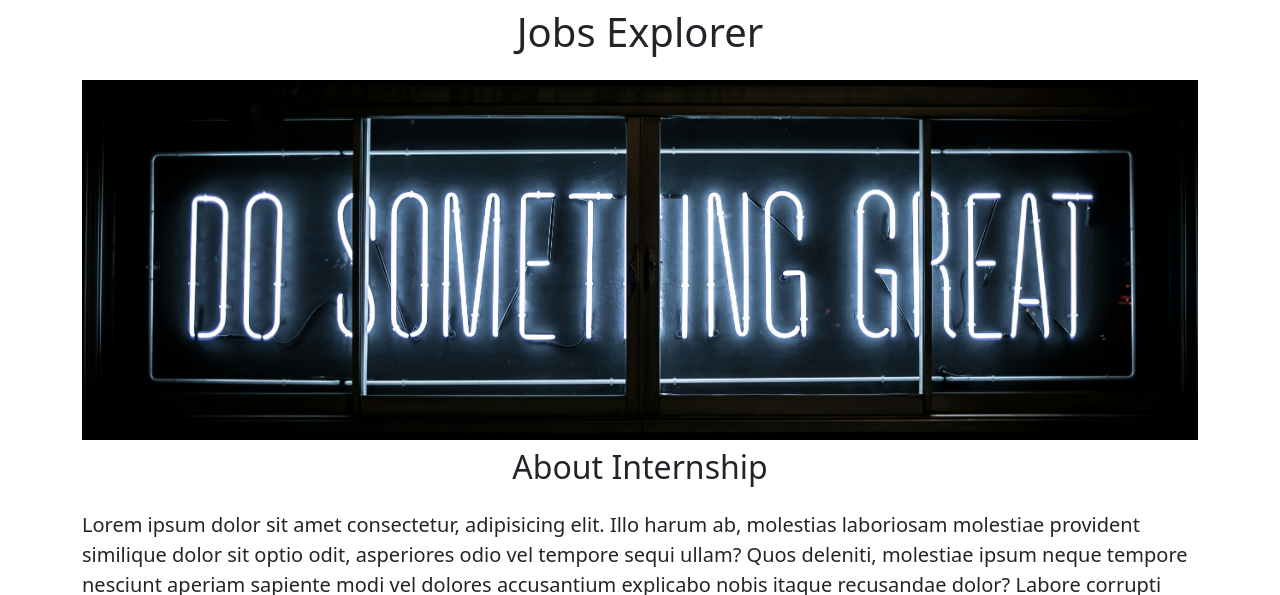
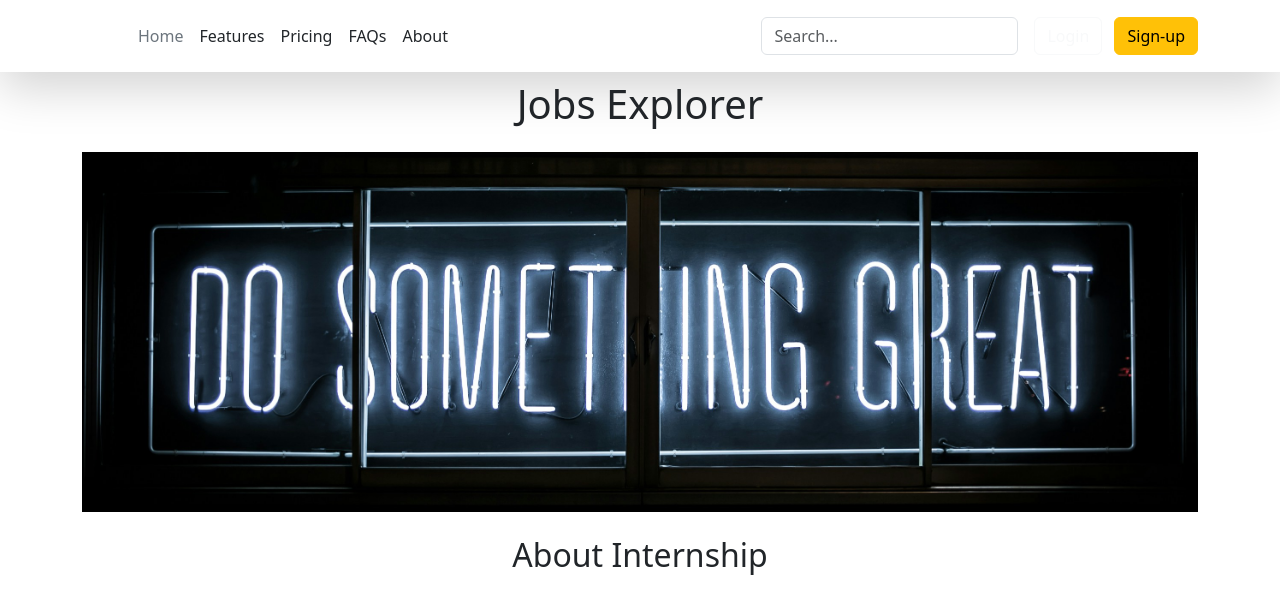
Before and after one commit to Jeet-1577/flask-web, a Flask app: page / in a window 1280 px wide. Shown: the top 595 px of the page. Run offline with Flask 3, Linux system fonts and the light colour scheme.

Commit message:
footer added

```diff
--- /dev/null
+++ b/templates/footer.html
@@ -0,0 +1,12 @@
+<div class="container">
+    <footer class="py-3 my-4">
+      <ul class="nav justify-content-center border-bottom pb-3 mb-3">
+        <li class="nav-item"><a href="#" class="nav-link px-2 text-body-secondary">Home</a></li>
+        <li class="nav-item"><a href="#" class="nav-link px-2 text-body-secondary">Features</a></li>
+        <li class="nav-item"><a href="#" class="nav-link px-2 text-body-secondary">Pricing</a></li>
+        <li class="nav-item"><a href="#" class="nav-link px-2 text-body-secondary">FAQs</a></li>
+        <li class="nav-item"><a href="#" class="nav-link px-2 text-body-secondary">About</a></li>
+      </ul>
+      <p class="text-center text-body-secondary">© 2024 Company, Inc</p>
+    </footer>
+  </div>
--- a/templates/home.html
+++ b/templates/home.html
@@ -10,6 +10,7 @@
             height: 360px;
             width: 100%;
             object-fit: cover;
+            margin-bottom: 16px;
         }
     </style>
 
@@ -21,6 +22,8 @@
     <h1 class="text-center mt-2 mb-4">{{company_name}} Explorer</h1>
     <img class="img-fluid" id="banner" src="static/banner.jpg" alt="" height="320">
     <h2 class="text-center mt-2 mb-4">About Internship</h2>
+    <div class="row " style="margin-bottom: 16px;">
+        <div class="col-6">
     <p class="lead">Lorem ipsum dolor sit amet consectetur, adipisicing elit.
         Illo harum ab, molestias laboriosam molestiae provident
         similique dolor sit optio odit, asperiores odio vel tempore
@@ -29,6 +32,11 @@
           explicabo nobis itaque recusandae dolor? Labore corrupti
           iure libero corporis quas totam doloribus veniam cum deleniti
            non molestiae, dicta, quisquam at officia reprehenderit. </p>
+        </div>
+           <div class="col-6">
+        <img src="static/emp.jpg" alt="" style="height: 320px; border-radius: 1.2rem;">
+        </div>
+
     <h2 class="text-center mt-2 mb-4">Open positions</h2>
     <div>
         {% for job in jobs %}
@@ -37,7 +45,7 @@
     </div>
     <div class="text-center">
     <button class="btn btn-primary btn-lg">Contact us</button>
-    <p class="mt-4">Copyright 2023, jobs</p>
+    {% include 'footer.html' %}
 </div>
 </div>
 
--- a/templates/nav.html
+++ b/templates/nav.html
@@ -0,0 +1,26 @@
+<header class="p-3 shadow-lg">
+    <div class="container ">
+      <div class="d-flex flex-wrap align-items-center justify-content-center justify-content-lg-start">
+        <a href="/" class="d-flex align-items-center mb-2 mb-lg-0 text-white text-decoration-none">
+          <svg class="bi me-2" width="40" height="32" role="img" aria-label="Bootstrap"><use xlink:href="#bootstrap"></use></svg>
+        </a>
+
+        <ul class="nav col-12 col-lg-auto me-lg-auto mb-2 justify-content-center mb-md-0">
+          <li><a href="#" class="nav-link px-2 text-secondary">Home</a></li>
+          <li><a href="#" class="nav-link px-2 text-dark">Features</a></li>
+          <li><a href="#" class="nav-link px-2 text-dark">Pricing</a></li>
+          <li><a href="#" class="nav-link px-2 text-dark">FAQs</a></li>
+          <li><a href="#" class="nav-link px-2 text-dark">About</a></li>
+        </ul>
+
+        <form class="col-12 col-lg-auto mb-3 mb-lg-0 me-lg-3" role="search">
+          <input type="search" class="form-control form-control-white text-bg-white" placeholder="Search..." aria-label="Search">
+        </form>
+
+        <div class="text-end">
+          <button type="button" class="btn btn-outline-light me-2">Login</button>
+          <button type="button" class="btn btn-warning">Sign-up</button>
+        </div>
+      </div>
+    </div>
+  </header>
```
